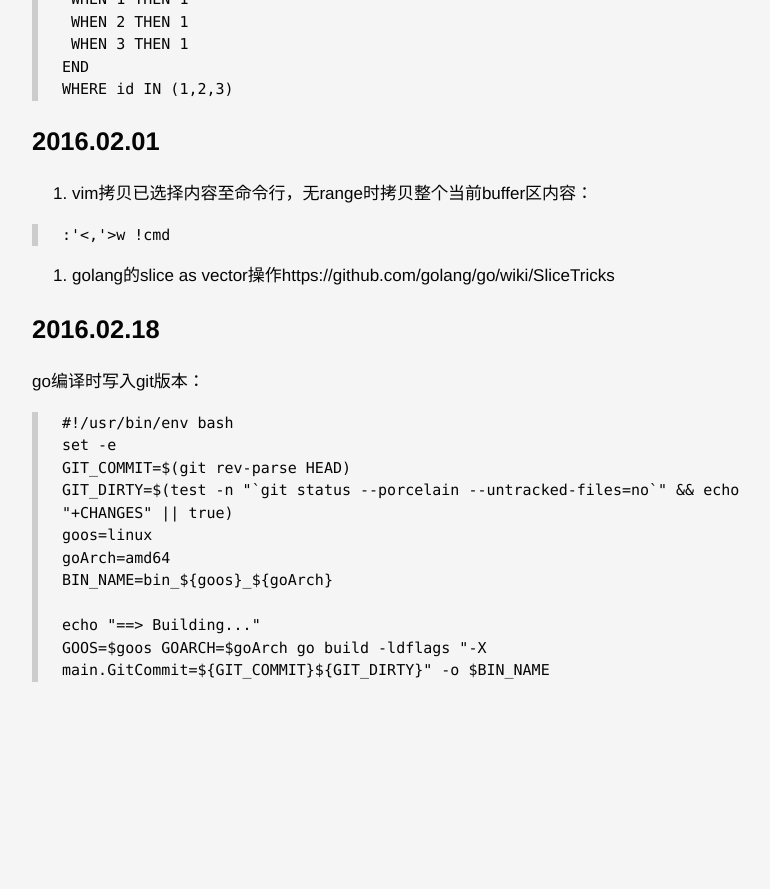
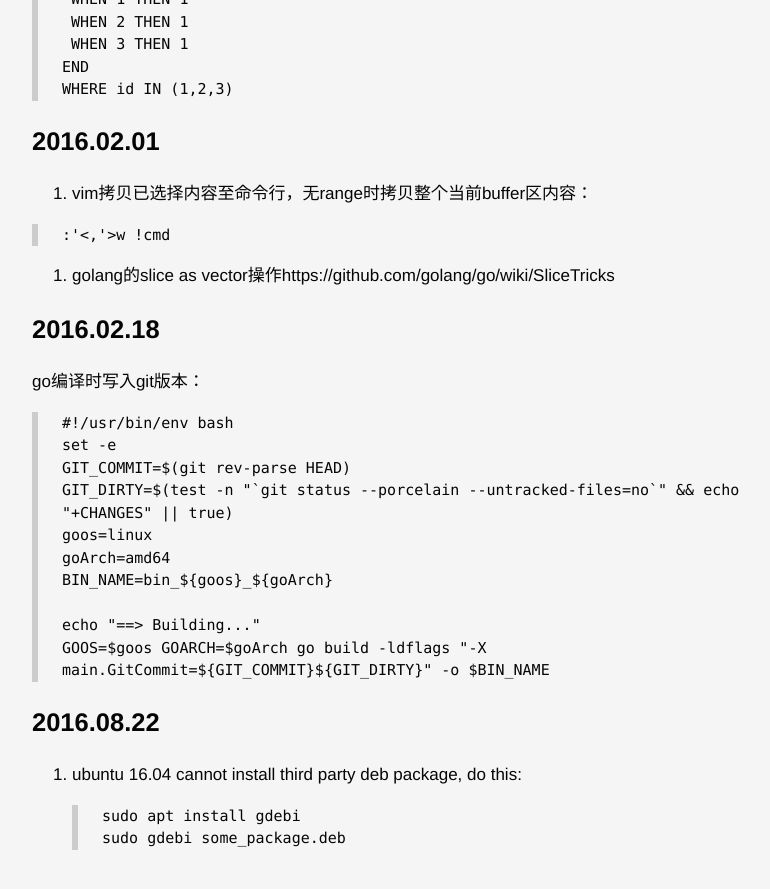
Before and after one commit to dream0411/dream0411.github.io, a Jekyll site: the page built from _posts/2015-12-27-Memo1.md, in a window 1280 px wide and 900 px high, scrolled down 3222 px. Shown: the top 889 px of the window, without its empty margins (203-973 px from the left). Built offline with Jekyll 4.4.1, drawn with Linux system fonts in a browser that asks for light colours; comment, search, counter and statistics services are not loaded; before the commit the page ends 3954 px from its top, so only the background shows below that.

Commit message:
add memo for gdebi

````diff
--- a/_posts/2015-12-27-Memo1.md
+++ b/_posts/2015-12-27-Memo1.md
@@ -158,3 +158,10 @@ BIN_NAME=bin_${goos}_${goArch}
 echo "==> Building..."
 GOOS=$goos GOARCH=$goArch go build -ldflags "-X main.GitCommit=${GIT_COMMIT}${GIT_DIRTY}" -o $BIN_NAME
 ```
+
+## 2016.08.22
+1. ubuntu 16.04 cannot install third party deb package, do this:
+```
+sudo apt install gdebi
+sudo gdebi some_package.deb
+```
````
